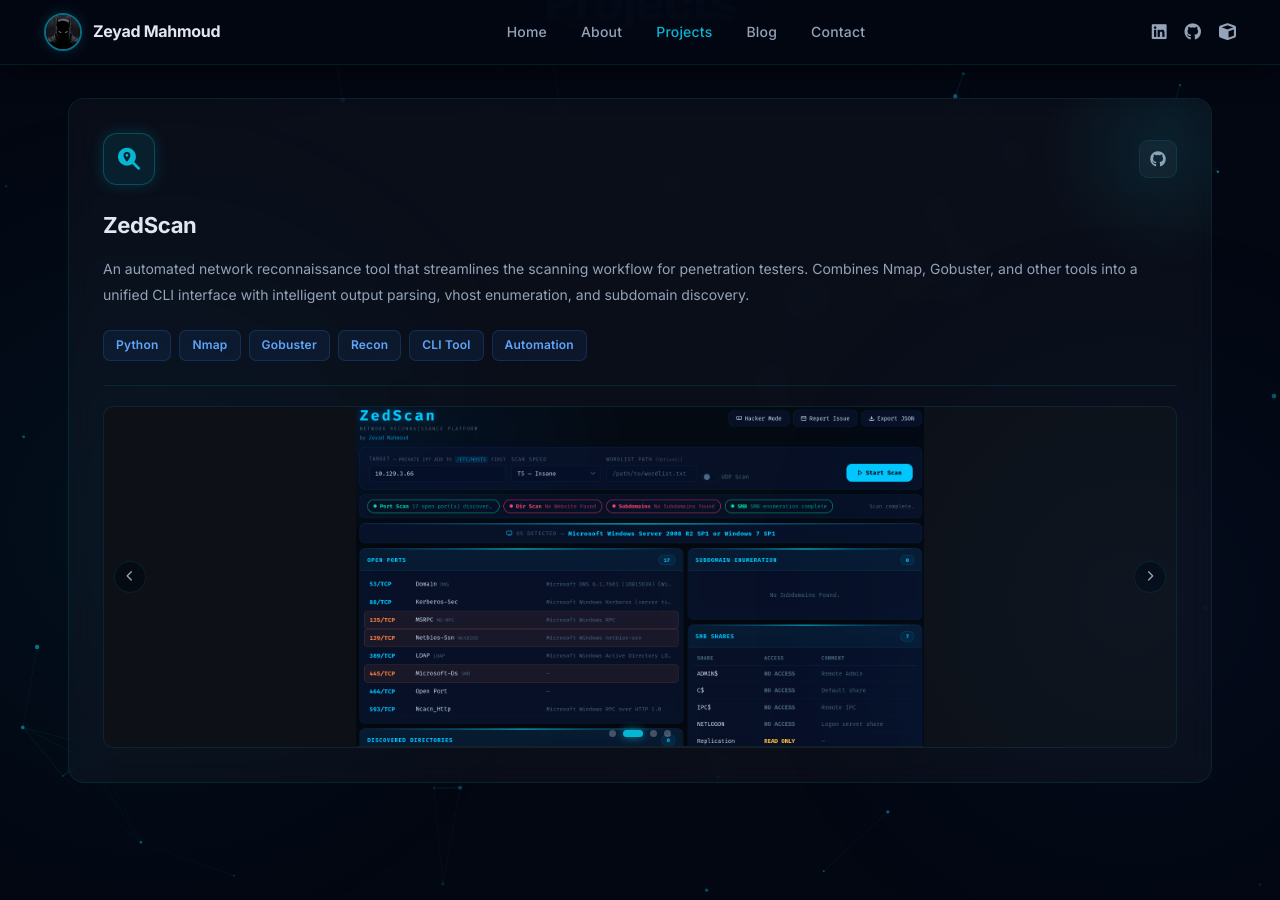
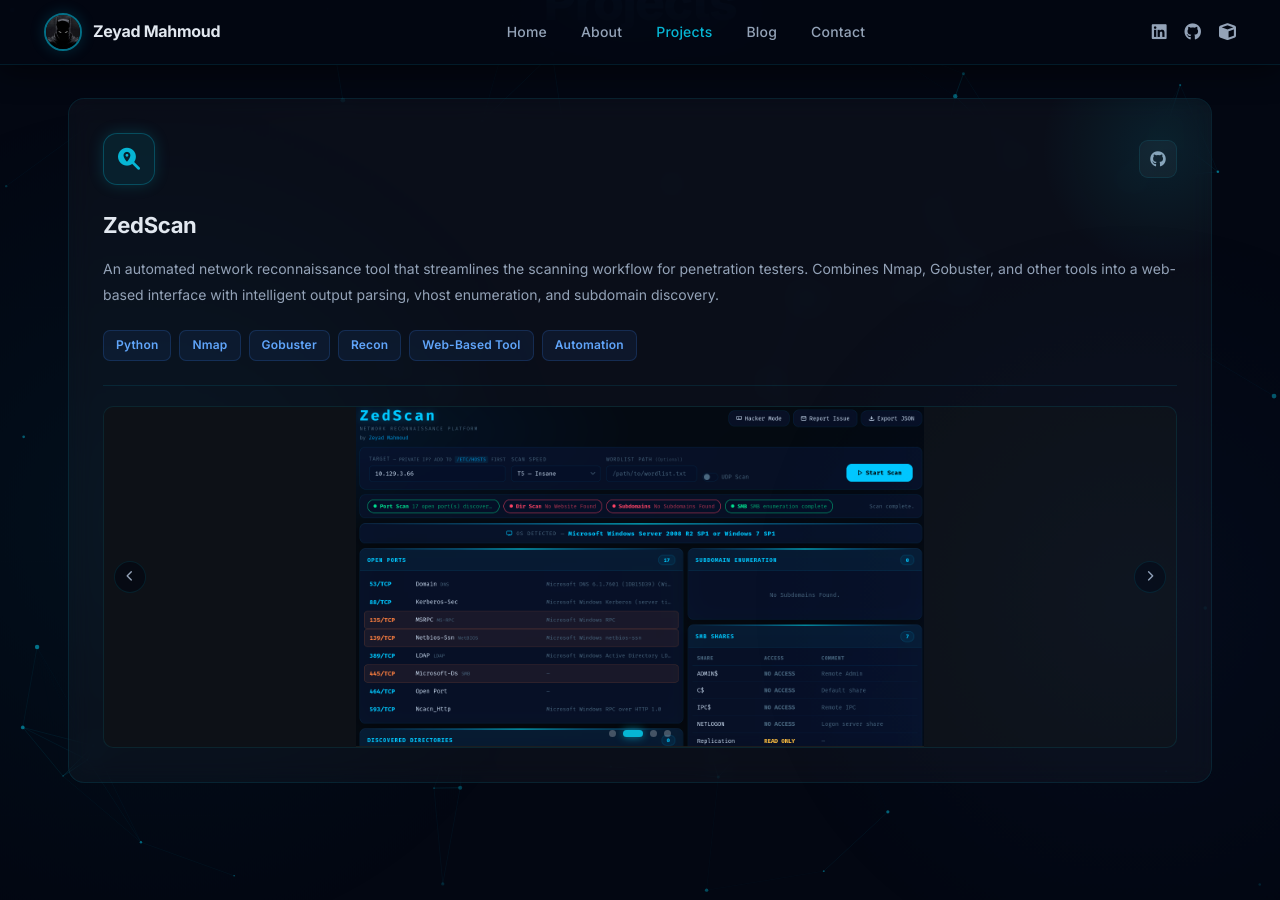
Before and after one commit to zeyad-mahmoud7/zeyad-mahmoud7.github.io, a Jekyll site: the page built from index.md, in a window 1280 px wide and 900 px high, scrolled down 1936 px. Built offline with Jekyll 4.4.1, drawn with Linux system fonts in a browser that asks for light colours; some of the changed text lies outside the part shown.

Commit message:
Update index.md

```diff
--- a/index.md
+++ b/index.md
@@ -124,7 +124,7 @@ title: Home
         <h3 class="project-name">ZedScan</h3>
         <p class="project-desc">
           An automated network reconnaissance tool that streamlines the scanning workflow for penetration testers.
-          Combines Nmap, Gobuster, and other tools into a unified CLI interface with intelligent output parsing,
+          Combines Nmap, Gobuster, and other tools into a web-based interface with intelligent output parsing,
           vhost enumeration, and subdomain discovery.
         </p>
         <div class="project-tags">
@@ -132,7 +132,7 @@ title: Home
           <span class="tag">Nmap</span>
           <span class="tag">Gobuster</span>
           <span class="tag">Recon</span>
-          <span class="tag">CLI Tool</span>
+          <span class="tag">Web-Based Tool</span>
           <span class="tag">Automation</span>
         </div>
         <div class="project-screenshots">
@@ -212,7 +212,7 @@ title: Home
     <div class="section-header">
       <span class="section-label">Get In Touch</span>
       <h2 class="section-title">Contact Me</h2>
-      <p class="section-sub">Feel free to reach out for collaboration, opportunities, or just to connect.</p>
+      <p class="section-sub">Feel free to reach out for collaboration or opportunities.</p>
     </div>
     <div class="contact-grid fade-in">
       <a href="https://www.linkedin.com/in/zeyad-mahmoud7/" target="_blank" class="contact-card">
```
